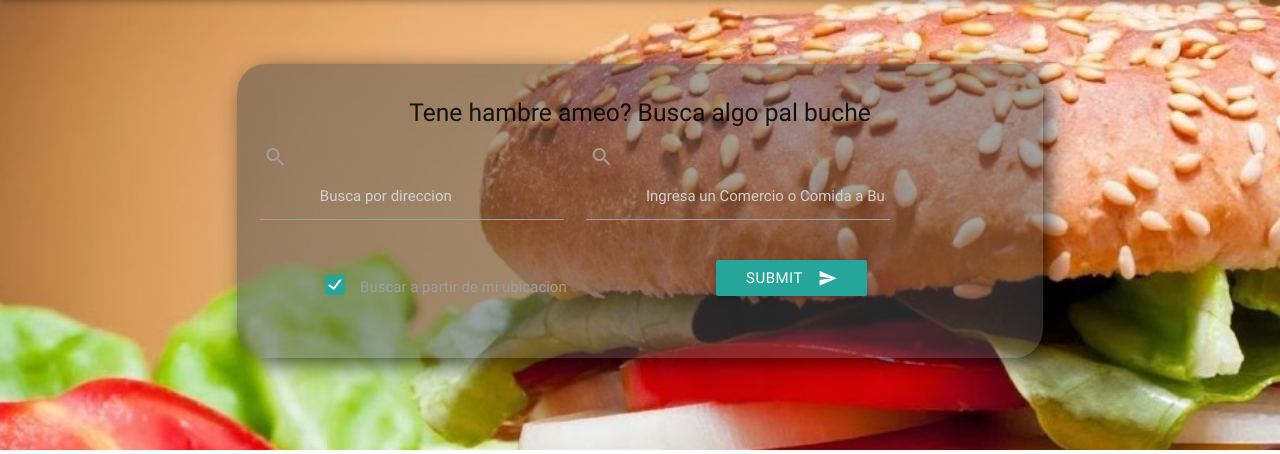
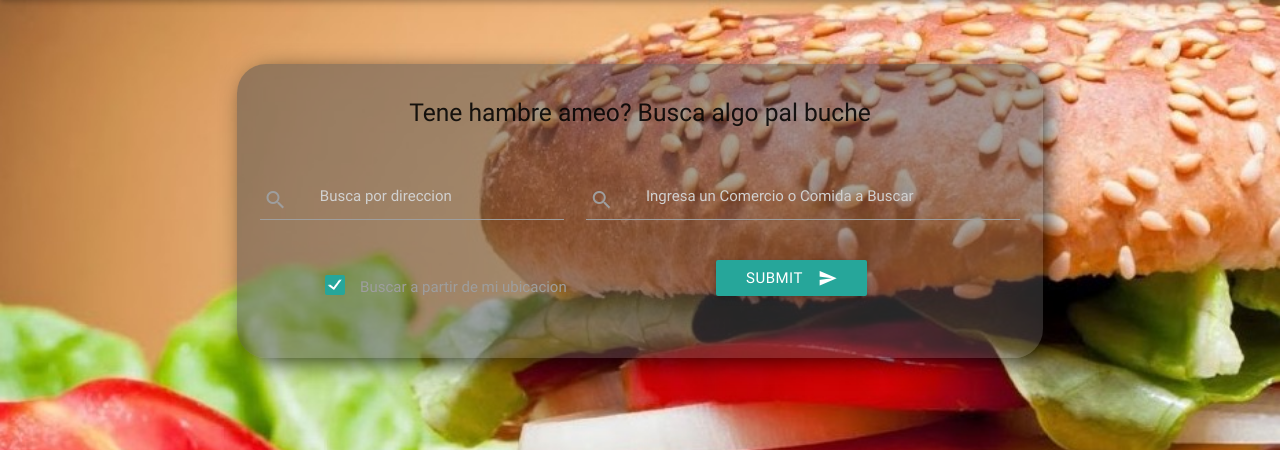
Before and after one commit to Hidra-Soft/comemosalgo, a Django app: page / in a window 1280 px wide. Shown: the part 64-518 px from the top of the page. Run offline with Django 3.2, Linux system fonts and the light colour scheme; parts of the project's set-up code (start-up, migrations or seed data) failed here and were passed over.

Commit message:
fix banner search

```diff
--- a/static/css/styles.css
+++ b/static/css/styles.css
@@ -61,3 +61,12 @@ height: 450px;
     background-color: black;
     border-radius: 10px;
 }
+
+#ico_search1, #ico_search2{
+    position:absolute; top:55px;
+
+}
+
+#ico_close1, #ico_close2{
+    position:absolute; top:5px;
+}
--- a/templates/base.html
+++ b/templates/base.html
@@ -159,15 +159,18 @@
                 <div class="row">
                      <form>
                         <h5 style="text-align:center">Tene hambre ameo? Busca algo pal buche</h5><br>
+
                         <div class="input-field col s5">
+
                           <input id="search-adress" type="search" placeholder="Busca por direccion" required>
-                          <label for="search-adress"><i class="material-icons">search</i></label>
-                          <i class="material-icons">close</i>
+                          <label for="search-adress" id="ico_search1"><i class="material-icons">search</i></label>
+                          <i class="material-icons" id="ico_close1">close</i>
                         </div>
-                         <div class="input-field col s5">
+
+                         <div class="input-field col s7">
                           <input id="search-food" type="search" placeholder="Ingresa un Comercio o Comida a Buscar" required>
-                          <label for="search-food"><i class="material-icons">search</i></label>
-                          <i class="material-icons">close</i>
+                          <label for="search-food" id="ico_search2"><i class="material-icons">search</i></label>
+                          <i class="material-icons" id="ico_close2">close</i>
                         </div>
                       </form>
                 </div>
```
